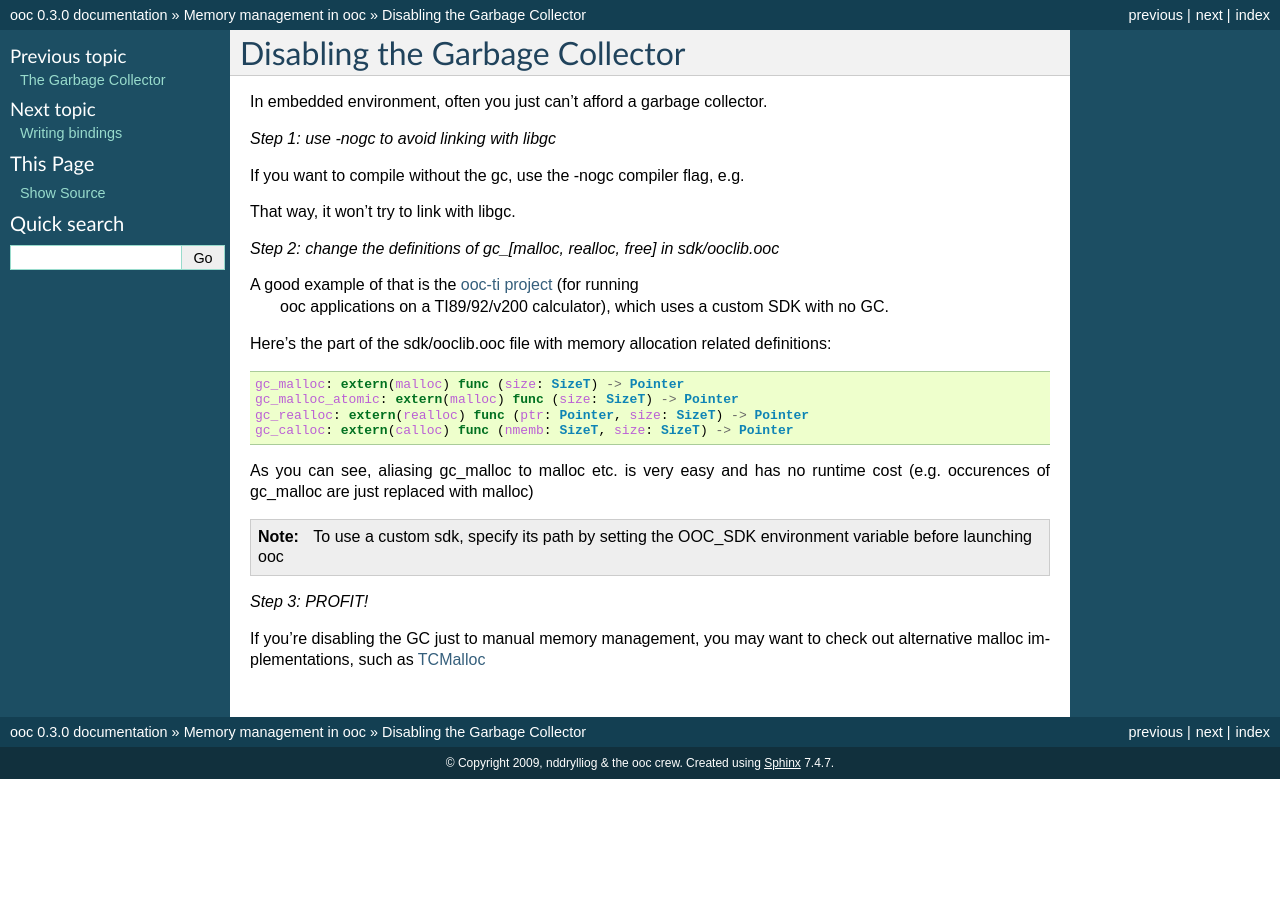
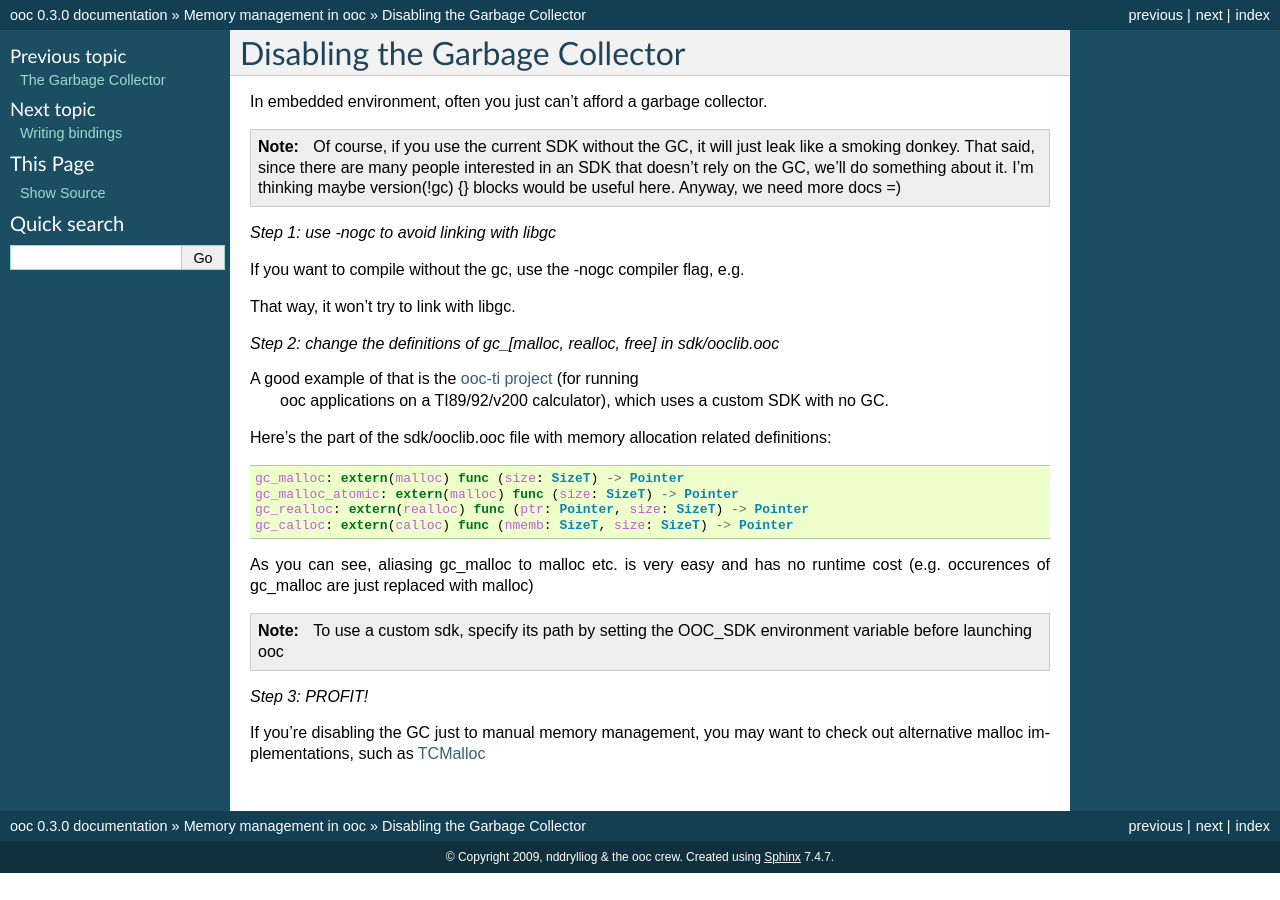
Before and after one commit to fasterthanlime/ooc-docs, a Sphinx documentation site: the page built from source/memory/no-gc.rst, in a window 1280 px wide. Built offline with Sphinx 7.4.7, drawn with Linux system fonts in a browser that asks for light colours.

Commit message:
Added words of warning when the GC is disabled

```diff
--- a/source/memory/no-gc.rst
+++ b/source/memory/no-gc.rst
@@ -2,6 +2,13 @@ Disabling the Garbage Collector
 ===============================
 
 In embedded environment, often you just can't afford a garbage collector.
+
+.. note::
+
+        Of course, if you use the current SDK without the GC, it will just leak like a smoking donkey.
+        That said, since there are many people interested in an SDK that doesn't rely on the
+        GC, we'll do something about it. I'm thinking maybe version(!gc) {} blocks would be
+        useful here. Anyway, we need more docs =)
 
 *Step 1: use -nogc to avoid linking with libgc*
 
```
